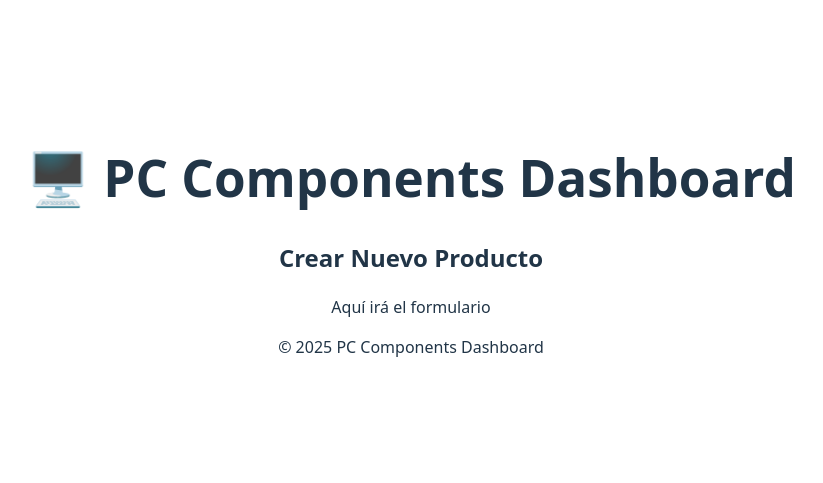
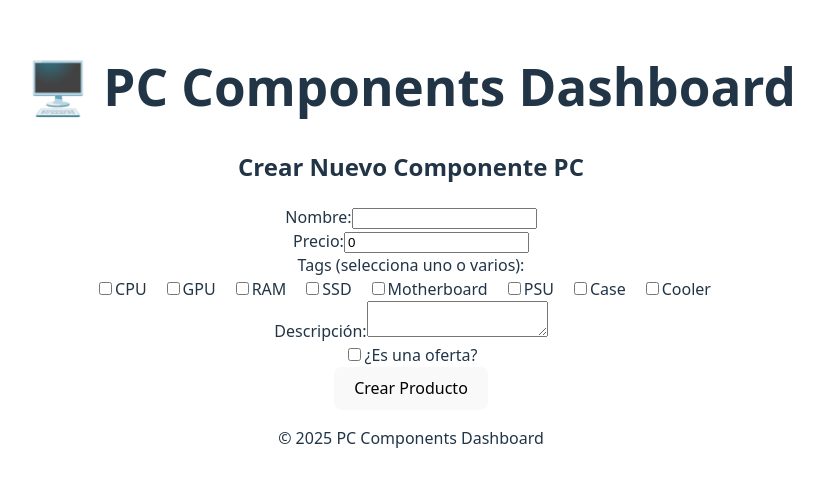
Before and after one commit to Bitxogm/Practica-React-Keepcoding-2025, a React (Vite) app: page /products/new in a window 1280 px wide. Shown: the part 155-638 px from the top of the page, without its empty margins (229-1052 px from the left). Built offline with nearby package versions, Linux system fonts and the light colour scheme; no server answers.

Commit message:
feat:login, new product, routes, and docs add

```diff
--- a/src/core/routes/routes.tsx
+++ b/src/core/routes/routes.tsx
@@ -10,6 +10,7 @@ const ProductsPage = lazy(() => import('@features/products/pages/ProductsPage'))
 const ProductDetailPage = lazy(() => import('@features/products/pages/ProductDetailPage'));
 const NewProductPage = lazy(() => import('@features/products/pages/NewProductPage'));
 const NotFoundPage = lazy(() => import('@features/NotFoundPage'));
+const RegisterPage = lazy(() => import('@features/auth/pages/RegisterPage'));
 
 // Loading component
 // eslint-disable-next-line react-refresh/only-export-components
@@ -28,11 +29,15 @@ export const routes: RouteObject[] = [
     children: [
       {
         index: true,
-        element : <Navigate to="/products" replace />,
+        element: <Navigate to="/products" replace />,
       },
       {
         path: '/login',
         element: lazyLoad(LoginPage),
+      },
+      {
+        path: '/register',
+        element: lazyLoad(RegisterPage),
       },
       {
         path: '/products',
--- /dev/null
+++ b/src/features/auth/components/LoginForm.tsx
@@ -0,0 +1,53 @@
+import { useState } from 'react';
+import type { LoginCredentials } from '../types/user';
+
+interface Props {
+  onSubmit: (credentials: LoginCredentials) => void;
+}
+
+export const LoginForm: React.FC<Props> = ({ onSubmit }) => {
+  const [formData, setFormData] = useState<LoginCredentials>({
+    username: '',
+    password: '',
+  });
+
+  const handleChange = (e: React.ChangeEvent<HTMLInputElement>) => {
+    setFormData({
+      ...formData,
+      [e.target.name]: e.target.value,
+    });
+  };
+
+  const handleSubmit = (e: React.FormEvent) => {
+    e.preventDefault();
+    onSubmit(formData);
+  };
+
+  return (
+    <form onSubmit={handleSubmit}>
+      <div>
+        <label>Usuario:</label>
+        <input
+          type="text"
+          name="username"
+          value={formData.username}
+          onChange={handleChange}
+          required
+        />
+      </div>
+
+      <div>
+        <label>Contraseña:</label>
+        <input
+          type="password"
+          name="password"
+          value={formData.password}
+          onChange={handleChange}
+          required
+        />
+      </div>
+
+      <button type="submit">Iniciar Sesión</button>
+    </form>
+  );
+};
--- /dev/null
+++ b/src/features/auth/hooks/useAuth.ts
@@ -0,0 +1,49 @@
+import { useState } from 'react';
+import type { User, LoginCredentials } from '../types/user';
+import * as authService from '../services/auth.service';
+
+// Función helper para cargar datos iniciales
+const getInitialToken = (): string | null => {
+  return localStorage.getItem('token');
+};
+const getInitialUser = (): User | null => {
+  const savedUser = localStorage.getItem('user');
+  if (!savedUser || savedUser === 'undefined') {
+    return null;
+  }
+  try {
+    return JSON.parse(savedUser);
+  } catch {
+    return null;
+  }
+};
+
+export const useAuth = () => {
+  const [user, setUser] = useState<User | null>(getInitialUser);
+  const [token, setToken] = useState<string | null>(getInitialToken);
+
+  const login = async (credentials: LoginCredentials) => {
+    const data = await authService.login(credentials);
+
+    localStorage.setItem('token', data.accessToken);
+    localStorage.setItem('user', JSON.stringify(data.user));
+
+    setToken(data.accessToken);
+    setUser(data.user);
+  };
+
+  const logout = () => {
+    localStorage.removeItem('token');
+    localStorage.removeItem('user');
+    setToken(null);
+    setUser(null);
+  };
+
+  return {
+    user,
+    token,
+    isAuthenticated: !!token,
+    login,
+    logout,
+  };
+};
--- a/src/features/auth/pages/LoginPage.tsx
+++ b/src/features/auth/pages/LoginPage.tsx
@@ -1,8 +1,34 @@
+import { useNavigate, Link } from 'react-router-dom';
+import { useAuth } from '../hooks/useAuth';
+import { LoginForm } from '../components/LoginForm';
+import type { LoginCredentials } from '../types/user';
+
 export const LoginPage: React.FC = () => {
+  const navigate = useNavigate();
+  const { login } = useAuth();
+
+  const handleLogin = async (credentials: LoginCredentials) => {
+    try {
+      console.log('Intentando login con:', credentials);
+      await login(credentials);
+      console.log('Login exitoso');
+      navigate('/products');
+    } catch (error) {
+      console.error('Error en login:', error);
+      alert('Error: Usuario o contraseña incorrectos');
+    }
+  };
+
   return (
     <div>
-      <h2>Login</h2>
-      <p>Formulario de login (en proceso ....)</p>
+      <h2>Iniciar Sesión</h2>
+      <LoginForm onSubmit={handleLogin} />
+      <p style={{ marginTop: '1rem', fontSize: '0.9rem', color: '#666' }}>
+        Hint: Primero debes registrarte si no tienes usuario
+      </p>
+            <p style={{ marginTop: '1rem' }}>
+        ¿No tienes cuenta? <Link to="/register">Regístrate aquí</Link>
+      </p>
     </div>
   );
 };
--- /dev/null
+++ b/src/features/auth/pages/RegisterPage.tsx
@@ -0,0 +1,31 @@
+import { useNavigate } from 'react-router-dom';
+import { useAuth } from '../hooks/useAuth';
+import { LoginForm } from '../components/LoginForm';
+import type { LoginCredentials } from '../types/user';
+import * as authService from '../services/auth.service';
+
+export const RegisterPage: React.FC = () => {
+  const navigate = useNavigate();
+
+  const handleRegister = async (credentials: LoginCredentials) => {
+    try {
+      console.log('Intentando registro con:', credentials);
+      await authService.register(credentials);
+      console.log('Registro exitoso');
+      alert('Usuario registrado. Ahora puedes hacer login');
+      navigate('/login');
+    } catch (error) {
+      console.error('Error en registro:', error);
+      alert('Error al registrar usuario');
+    }
+  };
+
+  return (
+    <div>
+      <h2>Registrarse</h2>
+      <LoginForm onSubmit={handleRegister} />
+    </div>
+  );
+};
+
+export default RegisterPage;
--- a/src/features/auth/types/user.ts
+++ b/src/features/auth/types/user.ts
@@ -4,7 +4,7 @@ export type User = {
 };
 
 export type LoginCredentials = {
-  name: string;
+  username: string;
   password: string;
 };
 
--- /dev/null
+++ b/src/features/products/components/ProductForm.tsx
@@ -0,0 +1,108 @@
+import { useState } from 'react';
+import type { PCComponent } from '../types/product';
+
+interface Props {
+  onSubmit: (product: Omit<PCComponent, 'id'>) => void;
+}
+
+export const ProductForm: React.FC<Props> = ({ onSubmit }) => {
+  const [formData, setFormData] = useState({
+    name: '',
+    price: 0,
+    tags: [] as string[],
+    image: '',
+    isOnSale: false,
+    description: '',
+  });
+
+  const handleChange = (e: React.ChangeEvent<HTMLInputElement | HTMLTextAreaElement>) => {
+    const { name, value, type } = e.target;
+    const checked = (e.target as HTMLInputElement).checked;
+
+    setFormData({
+      ...formData,
+      [name]: type === 'checkbox'
+        ? checked
+        : type === 'number'
+          ? Number(value)  // ⭐ Convertir a número
+          : value,
+    });
+  };
+
+  const handleSubmit = (e: React.FormEvent) => {
+    e.preventDefault();
+    onSubmit(formData);
+  };
+
+  return (
+    <form onSubmit={handleSubmit}>
+      <div>
+        <label>Nombre:</label>
+        <input
+          type="text"
+          name="name"
+          value={formData.name}
+          onChange={handleChange}
+          required
+        />
+      </div>
+
+      <div>
+        <label>Precio:</label>
+        <input
+          type="number"
+          name="price"
+          value={formData.price}
+          onChange={handleChange}
+          required
+          min="0"
+        />
+      </div>
+      <div>
+        <label>Tags (selecciona uno o varios):</label>
+        <div>
+          {['CPU', 'GPU', 'RAM', 'SSD', 'Motherboard', 'PSU', 'Case', 'Cooler'].map((tag) => (
+            <label key={tag} style={{ marginRight: '1rem' }}>
+              <input
+                type="checkbox"
+                value={tag}
+                checked={formData.tags.includes(tag)}
+                onChange={(e) => {
+                  const newTags = e.target.checked
+                    ? [...formData.tags, tag]
+                    : formData.tags.filter((t) => t !== tag);
+                  setFormData({ ...formData, tags: newTags });
+                }}
+              />
+              {tag}
+            </label>
+          ))}
+        </div>
+      </div>
+
+      <div>
+        <label>Descripción:</label>
+        <textarea
+          name="description"
+          value={formData.description}
+          onChange={handleChange}
+          required
+        />
+      </div>
+
+      <div>
+        <label>
+          <input
+            type="checkbox"
+            name="isOnSale"
+            checked={formData.isOnSale}
+            onChange={handleChange}
+          />
+          ¿Es una oferta?
+        </label>
+      </div>
+
+      <button type="submit">Crear Producto</button>
+    </form>
+  );
+};
--- a/src/features/products/hooks/useProducts.ts
+++ b/src/features/products/hooks/useProducts.ts
@@ -24,9 +24,20 @@ export const useProducts = () => {
     loadProducts();
   }, []);
 
+  const createProduct = async (product: Omit<PCComponent, 'id'>) => {
+    try {
+      const newProduct = await productsService.createProduct(product);
+      setProducts([...products, newProduct]);
+    } catch (err) {
+      setError(err instanceof Error ? err.message : 'Error al crear');
+      throw err;
+    }
+  };
+
   return {
     products,
     loading,
     error,
+    createProduct,
   };
 };
--- a/src/features/products/pages/NewProductPage.tsx
+++ b/src/features/products/pages/NewProductPage.tsx
@@ -1,8 +1,27 @@
+import { useNavigate } from 'react-router-dom';
+import { useProducts } from '../hooks/useProducts';
+import { ProductForm } from '../components/ProductForm';
+import type { PCComponent } from '../types/product';
+
 export const NewProductPage: React.FC = () => {
+  const navigate = useNavigate();
+  const { createProduct } = useProducts();
+
+  const handleSubmit = async (product: Omit<PCComponent, 'id'>) => {
+    try {
+      console.log('Intentando crear producto:', product);
+      await createProduct(product);
+      console.log('Producto creado correctamente');
+      navigate('/products');
+    } catch (error) {
+      console.error('Error al crear producto:', error);
+    }
+  };
+
   return (
     <div>
-      <h2>Crear Nuevo Producto</h2>
-      <p>Aquí irá el formulario</p>
+      <h2>Crear Nuevo Componente PC</h2>
+      <ProductForm onSubmit={handleSubmit} />
     </div>
   );
 };
--- a/src/features/products/pages/ProductsPage.tsx
+++ b/src/features/products/pages/ProductsPage.tsx
@@ -1,3 +1,4 @@
+import { Link } from 'react-router-dom';
 import { useProducts } from '../hooks/useProducts';
 import { ProductCard } from '../components/ProductCard';
 
@@ -12,25 +13,31 @@ export const ProductsPage: React.FC = () => {
     return <div>Error: {error}</div>;
   }
 
-  if (products.length === 0) {
   return (
     <div>
-        <h2>No hay productos</h2>
-        <p>Todavía no has añadido ningún componente de PC.</p>
+      <div style={{ display: 'flex', justifyContent: 'space-between', alignItems: 'center' }}>
+        <h2>Listado de Componentes PC</h2>
+        <Link to="/products/new">
+          <button>➕ Nuevo Producto</button>
+        </Link>
       </div>
-    );
-  }
 
-  return (
-    <div>
-      <h2>Listado de Componentes PC</h2>
       <p>Total: {products.length} productos</p>
 
+      {products.length === 0 ? (
+        <div>
+          <p>Todavía no has añadido ningún componente de PC.</p>
+          <Link to="/products/new">
+            <button>Crear primer producto</button>
+          </Link>
+        </div>
+      ) : (
         <div>
           {products.map((product) => (
             <ProductCard key={product.id} product={product} />
           ))}
         </div>
+      )}
     </div>
   );
 };
```
Also changed, not shown: src/features/auth/services/auth.service.ts (added, +52 -0 lines), 4 other files (tests, documents, lock files or other folders). Lines whose indentation alone changed are shown as unchanged.
